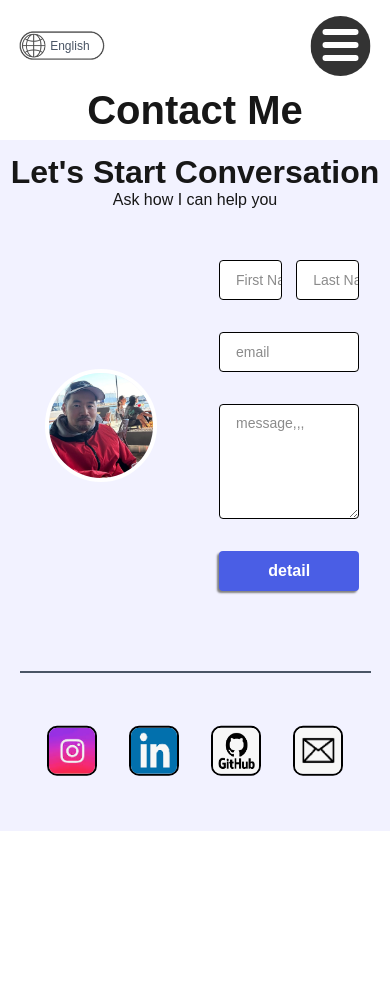
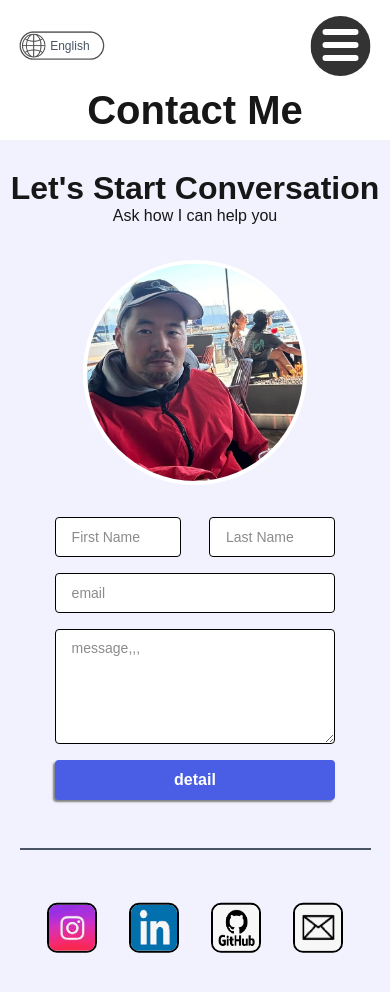
Before and after one commit to Sho8000/Portfolio-Ver4, a Next.js app: page /contactme in a window 390 px wide. Shown: the top 992 px of the page. Before the commit the page ends 844 px from the top, so only its background shows below. Built offline with nearby package versions, Linux system fonts and the light colour scheme.

Commit message:
fixed responsive of contact page

```diff
--- a/src/app/(components)/ContactPage/Contactme.module.css
+++ b/src/app/(components)/ContactPage/Contactme.module.css
@@ -88,13 +88,59 @@
 
 /* Layout Responsive */
 @media only screen and (min-width:1001px){
+  .sectionResponsive{
+    padding-top: 2rem;
+    padding-bottom: 5rem;
+  }
+  .titleContainer{
+    margin-bottom: 3rem;
+  }
   .titleArea{
     padding-top: 2rem;
+  }
+  .imageArea{
+    width: 40%;
+  }
+  .formArea{
+   width: 40%;
+   gap: 2rem;
   }
 }
 
 @media only screen and (max-width:1000px){
+  .sectionResponsive{
+    padding-top: 2rem;
+    padding-bottom: 5rem;
+  }
+  .titleContainer{
+    margin-bottom: 2rem;
+  }
   .titleArea{
     padding-top: 1rem;
   }
+  .formContainer{
+    flex-direction: column;
+  }
+  .imageArea{
+    width: 80%;
+    margin: auto;
+  }
+  .formArea{
+    width: 80%;
+    margin: auto;
+    margin-top: 1rem;
+    gap: 2rem;
+  }
 }
+
+@media only screen and (max-width:430px){
+  .sectionResponsive{
+    padding-top: 1rem;
+    padding-bottom: 3rem;
+  }
+  .formArea{
+    margin-top: 1rem;
+    gap: 1rem;
+  }
+
+}
--- a/src/app/(components)/ContactPage/Contactme.tsx
+++ b/src/app/(components)/ContactPage/Contactme.tsx
@@ -48,13 +48,14 @@ export default function Contactme() {
   }
 
   return (
-    <section className="w-[100%] bg-[#f2f2ff] pb-[5rem]">
-      <div className="text-center mb-[3rem]">
+    <section className={`w-[100%] min-h-[70vh] flex items-center justify-center bg-[#f2f2ff] ${Styles.sectionResponsive}`}>
+      <div>
+        <div className={`text-center ${Styles.titleContainer}`}>
           <h2 className={`${Styles.mainFont} ${Styles.titleArea}`}>Let&apos;s Start Conversation</h2>
           <p className={`${Styles.subFont}`}>Ask how I can help you</p>
         </div>
-      <div className={`w-[90%] flex justify-center gap-[3rem] m-auto`}>
-        <div className={`w-[40%] flex justify-center items-center`}>
+        <div className={`w-[90%] flex justify-center gap-x-[3rem] gap-y-[1rem] m-auto ${Styles.formContainer}`}>
+          <div className={`flex justify-center items-center ${Styles.imageArea}`}>
             <Image
               src={data.landing.myPic}
               alt="Main Image"
@@ -63,7 +64,7 @@ export default function Contactme() {
               className={`w-[80%] h-auto aspect-square object-cover rounded-[50%] border-[4px] border-white`}
             />
           </div>
-        <form className="w-[40%] flex flex-col justify-center gap-[2rem]" onSubmit={formDataSubmit}>
+          <form className={`flex flex-col justify-center ${Styles.formArea}`} onSubmit={formDataSubmit}>
             <div className="flex justify-between">
               <input
                 className={`w-[45%] ${Styles.inputBox} ${Styles.placeholder}`}
@@ -101,6 +102,7 @@ export default function Contactme() {
             <NormalBtn text="detail"/>
           </form>
         </div>
+      </div>
     </section>
   );
 }
```
Lines whose indentation alone changed are shown as unchanged.
